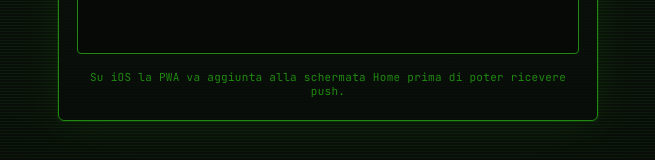
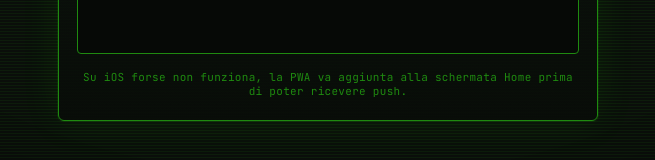
Before and after one commit to gabrieledini/pushpwa, a website: page public/index.html in a window 1280 px wide. Shown: the part 561-721 px from the top of the page, without its empty margins (312-967 px from the left). Drawn offline with Linux system fonts and the light colour scheme.

Commit message:
Update PWA instructions for iOS in index.html

```diff
--- a/public/index.html
+++ b/public/index.html
@@ -161,7 +161,7 @@
       <div class="console-label">Console</div>
       <div id="log"></div>
 
-      <div class="foot">Su iOS la PWA va aggiunta alla schermata Home prima di poter ricevere push.</div>
+      <div class="foot">Su iOS forse non funziona, la PWA va aggiunta alla schermata Home prima di poter ricevere push.</div>
     </div>
   </div>
   <script src="/app.js"></script>
```
